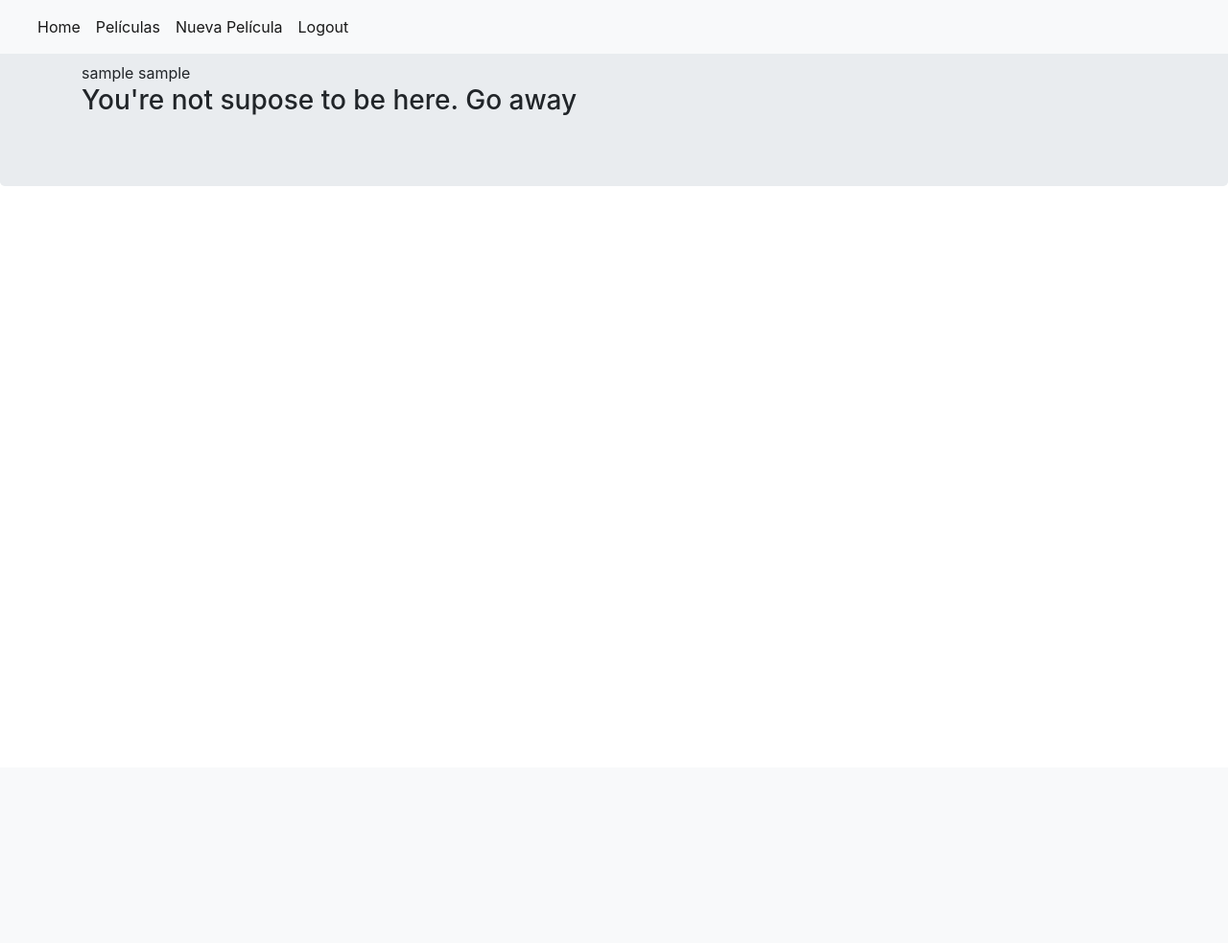
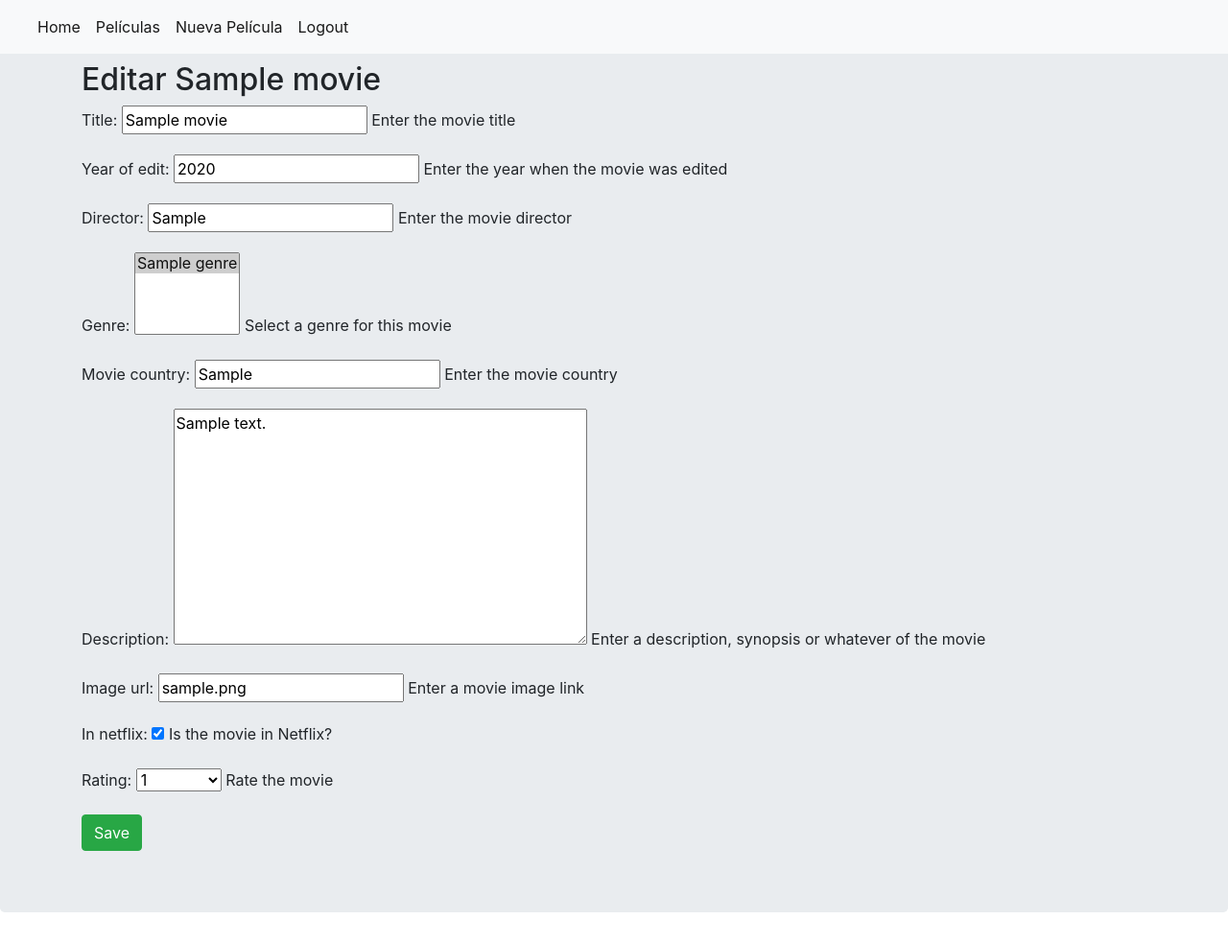
Before and after one commit to andrescass/subpelis, a Django app: page /pelis/movie/edit/1 in a window 1280 px wide. Shown: the whole page at 96% size. Before the commit the page ends 194 px from the top, so only its background shows below. Run offline with Django 3.2, Linux system fonts and the light colour scheme; a user stored in the database is signed in; tables that the repository leaves empty hold one stand-in row (values such as "Sample post"); some libraries are stand-ins or nearby versions.

Commit message:
edit movie

```diff
--- a/pelis/templates/pelis/movie_detail.html
+++ b/pelis/templates/pelis/movie_detail.html
@@ -6,7 +6,7 @@
     <img src="{{movie.image_url}}" class="img-thumbnail">
   </div>
 
-  <p>posted by <b>{{ movie.post_user }}</b> <i>{{ movie.post_date }}</i> {% if user.username == movie.post_user %} <a href="{% url 'update-movie' pk=movie.pk%}">Edit</a> {% endif %} </p>
+  <p>posted by <b>{{ movie.post_user }}</b> <i>{{ movie.post_date }}</i> {% if user.username == movie.post_user.username %} <a href="{% url 'update-movie' pk=movie.pk%}">Edit</a> {% endif %} </p>
 
   <p><strong>Director:</strong> {{ movie.director }} - ({{ movie.year_of_edit }}) - {{ movie.movie_country }} </p>
 
--- a/pelis/templates/pelis/update_movie.html
+++ b/pelis/templates/pelis/update_movie.html
@@ -2,7 +2,7 @@
 {% load crispy_forms_tags %}
 {% block content %}
 
-    {% if user.username == movie_inst.post_user %}
+    {% if user.username == movie_inst.post_user.username %}
     <h2>Editar {{movie_inst.title}}</h2>
 
     <form action="" method="post">
@@ -14,7 +14,7 @@
     </form>
 
     {% else %}
-    {{movie_inst.post_user}} {{user.username}}
+
     <h3>You're not supose to be here. Go away</h3>
 
     {% endif %}
```
